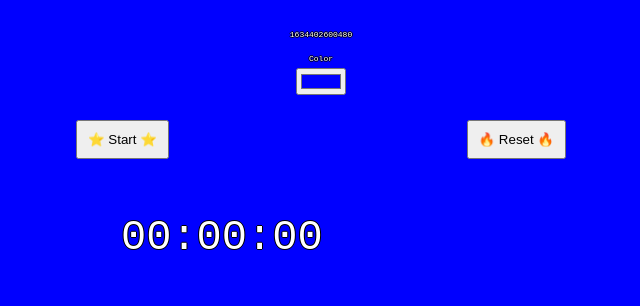
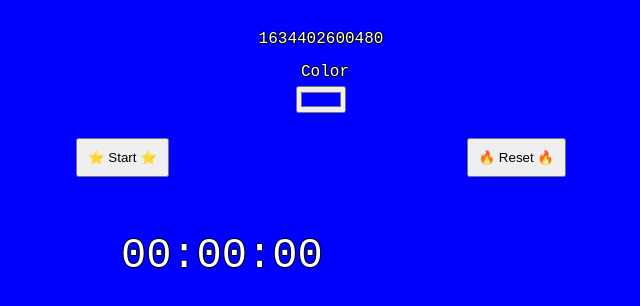
Before and after one commit to brakkum/speedrun-timer, a React (Create React App) app: page / in a window 1280 px wide. Shown: the top 306 px of the page, without its empty margins (319-959 px from the left). Built offline with nearby package versions, Linux system fonts and the light colour scheme; the HTML template or start-up script is replaced by a standard one.

Commit message:
update favicon

```diff
--- a/src/Timer.tsx
+++ b/src/Timer.tsx
@@ -131,7 +131,7 @@ function Timer() {
             margin: '20px',
             fontFamily: 'monospace',
             textAlign: 'center',
-            fontSize: '8px',
+            fontSize: '16px',
             color: 'white',
             textShadow: '-1px 0 black, 0 1px black, 1px 0 black, 0 -1px black',
           }}
@@ -222,6 +222,7 @@ function Timer() {
             width: '60%',
             margin: 'auto',
             fontFamily: 'monospace',
+            fontSize: '18px',
             textShadow: '-1px 0 black, 0 1px black, 1px 0 black, 0 -1px black',
           }}
         >
```
Also changed, not shown: 1 other file (tests, documents, lock files or other folders).
